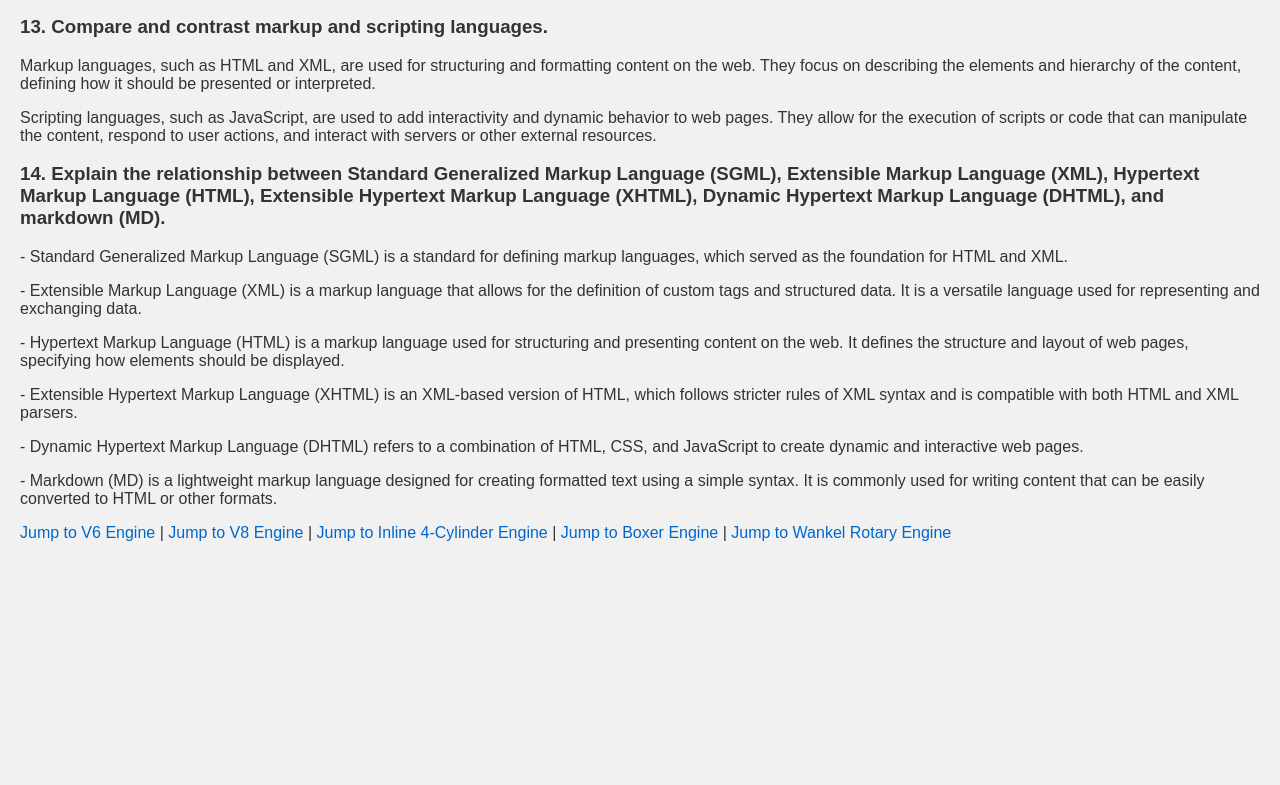
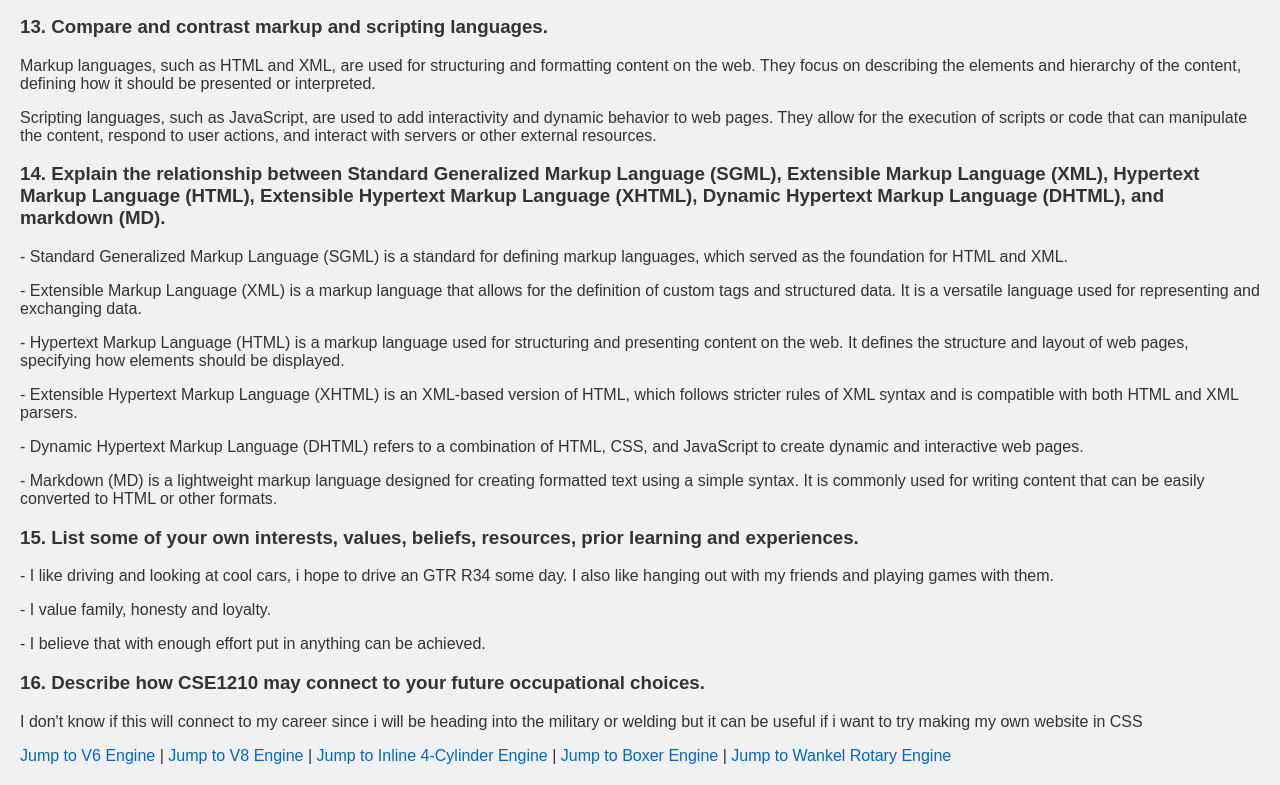
Before and after one commit to PopcornColonel420/Workablecheese, a plain HTML site: page index.html in a window 1280 px wide. Shown: the part 6264-7049 px from the top of the page. Before the commit the page ends 6826 px from the top, so only its background shows below. Drawn offline with Linux system fonts and the light colour scheme.

Commit message:
Update index.html

```diff
--- a/index.html
+++ b/index.html
@@ -299,9 +299,14 @@
 <p>- Dynamic Hypertext Markup Language (DHTML) refers to a combination of HTML, CSS, and JavaScript to create dynamic and interactive web pages.</p>
 <p>- Markdown (MD) is a lightweight markup language designed for creating formatted text using a simple syntax. It is commonly used for writing content that can be easily converted to HTML or other formats.</p>
 
+<h3>15. List some of your own interests, values, beliefs, resources, prior learning and experiences.</h3>
+<p>- I like driving and looking at cool cars, i hope to drive an GTR R34 some day. I also like hanging out with my friends and playing games with them.</p>
+<p>- I value family, honesty and loyalty.</p>
+<p>- I believe that with enough effort put in anything can be achieved.</p>
 
-
-  <p>
+<h3>16. Describe how CSE1210 may connect to your future occupational choices.</h3>
+<p>I don't know if this will connect to my career since i will be heading into the military or welding but it can be useful if i want to try making my own website in CSS</p>
+<p>
     <a href="#v6">Jump to V6 Engine</a> |
     <a href="#v8">Jump to V8 Engine</a> |
     <a href="#inline4">Jump to Inline 4-Cylinder Engine</a> |
```
